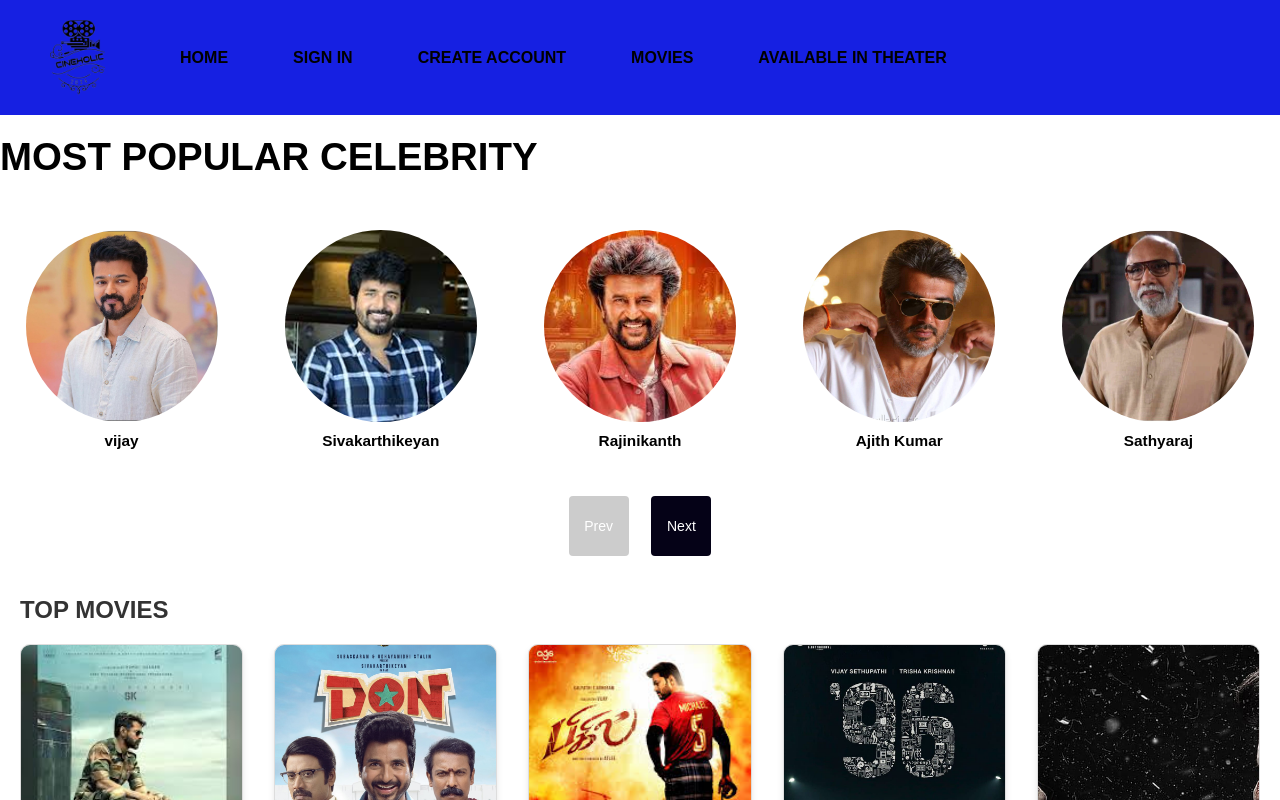
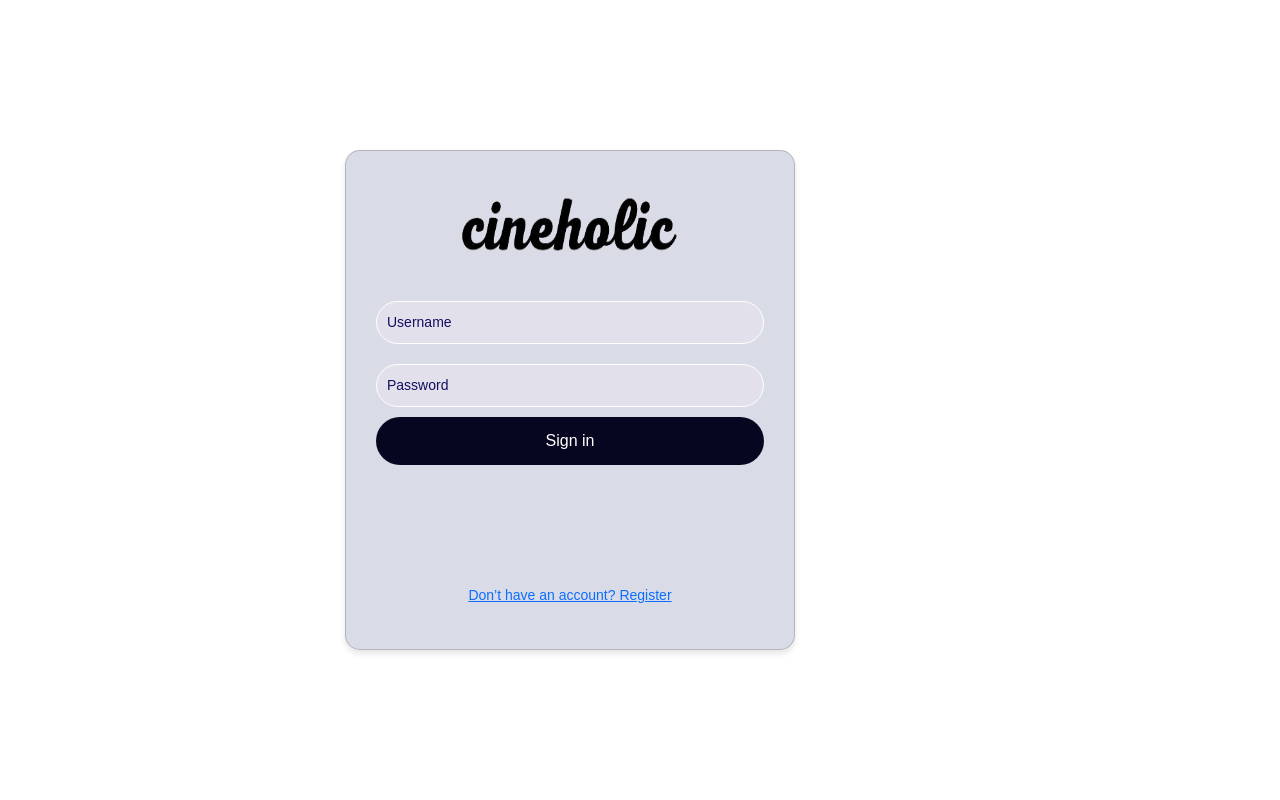
Before and after one commit to 25abhiram/cineholic-front-end, a React (Vite) app: page /Signin in a window 1280 px wide. Shown: the top 800 px of the page. Built offline with nearby package versions, Linux system fonts and the light colour scheme.

Commit message:
signin signup navgations added

```diff
--- a/index.html
+++ b/index.html
@@ -5,9 +5,11 @@
 
     <meta name="viewport" content="width=device-width, initial-scale=1.0" />
     <title>Movie </title>
+    <link rel="stylesheet" href="https://cdn.jsdelivr.net/npm/bootstrap@5.3.3/dist/css/bootstrap.min.css">
   </head>
   <body>
     <div id="root"></div>
     <script type="module" src="/src/main.tsx"></script>
+    <script src="https://cdn.jsdelivr.net/npm/bootstrap@5.3.3/dist/js/bootstrap.bundle.min.js"></script>
   </body>
 </html>
--- a/package.json
+++ b/package.json
@@ -13,7 +13,8 @@
   "dependencies": {
     "axios": "^1.7.9",
     "react": "^18.3.1",
-    "react-dom": "^18.3.1"
+    "react-dom": "^18.3.1",
+    "react-router-dom": "^7.1.3"
   },
   "devDependencies": {
     "@eslint/js": "^9.17.0",
--- a/src/App.css
+++ b/src/App.css
@@ -1,6 +1,7 @@
 
 /* App.css */
-body {
+/* body {
     margin: 0;
     font-family: Arial, sans-serif;
   }
+   */
--- a/src/App.tsx
+++ b/src/App.tsx
@@ -1,12 +1,13 @@
 import React from "react";
 import "./App.css"; // Ensure this file exists
 import Pages from "./Components/Navber/pages/pages"; // Adjust the path if needed
+import { AuthProvider } from "./context/AuthContext";
 
 const App: React.FC = () => {
   return (
-    <div>
-      <Pages />
-    </div>
+    <AuthProvider>
+    <Pages />
+  </AuthProvider>
   );
 };
 
--- a/src/Components/Navber/CreateAccount/CreateAccount.tsx
+++ b/src/Components/Navber/CreateAccount/CreateAccount.tsx
@@ -1,8 +1,11 @@
-import React,{ useState } from 'react';
+import React, { useState } from "react";
+import { useNavigate } from "react-router-dom"; // Import useNavigate
 import { signUp } from "../../../api/api"; // Backend API function for sign-up
-import  "../../Navber/Naver";
-import './CreateAccount.css';
-import avatar from '/avatar1.png'; // Adjust the path according to where the image is located
+import "../../Navber/Naver";
+import "./CreateAccount.css";
+import avatar from "/avatar1.png"; // Adjust the path according to where the image is located
+import { useAuth } from "../../../context/AuthContext";
+import { Link } from "react-router-dom";
 
 const CreateAccount: React.FC = () => {
   const [username, setUsername] = useState("");
@@ -16,7 +19,9 @@ const CreateAccount: React.FC = () => {
     confirmPassword: "",
   });
   const [generalMessage, setGeneralMessage] = useState("");
+  const navigate = useNavigate(); // Initialize useNavigate
 
+  const { setIsAuthenticated } = useAuth();
   const handleSignUp = async () => {
     setErrors({ username: "", email: "", password: "", confirmPassword: "" });
     setGeneralMessage("");
@@ -41,8 +46,12 @@ const CreateAccount: React.FC = () => {
     }
 
     try {
-      await signUp(username, email, password);
+      const response = await signUp(username, email, password);
+      const token = response.data.token;
+      localStorage.setItem("authToken", token);
+      setIsAuthenticated(true); // Update authentication state
       setGeneralMessage("Account created successfully!");
+      navigate("/Home"); // Navigate to home page on success
     } catch (err: any) {
       if (err.response && err.response.data.message) {
         const backendMessage = err.response.data.message;
@@ -62,8 +71,8 @@ const CreateAccount: React.FC = () => {
   return (
     <div className="container">
       <div className="card">
-         {/* Display the avatar */}
-         <div className="avatar-placeholder">
+        {/* Display the avatar */}
+        <div className="avatar-placeholder">
           <img src={avatar} alt="Avatar" className="avatar-img" />
         </div>
         {generalMessage && <p className="general-message">{generalMessage}</p>}
@@ -104,6 +113,9 @@ const CreateAccount: React.FC = () => {
         <button className="create-account-button" onClick={handleSignUp}>
           Create account
         </button>
+        <p>
+  Already have an account? <Link to="/Signin">Sign in</Link>
+</p>
       </div>
     </div>
   );
--- a/src/Components/Navber/Naver.tsx
+++ b/src/Components/Navber/Naver.tsx
@@ -1,36 +1,21 @@
 import React from "react";
+import { Link } from "react-router-dom";
 import "./Navber.css";
-// import logo from "./public/logo.png";
-interface NavbarProps {
-  setCurrentPage: (page: string) => void;
-}
 
-const Navbar: React.FC<NavbarProps> = ({ setCurrentPage }) => {
+const Navbar: React.FC = () => {
   return (
     <nav className="navbar">
-
+      <div className="navbar-header">
+        <img src="/Images/logo2.png" alt="Logo" className="navbar-logo" />
+      </div>
       <div className="navbar-links">
-      <div className="navbar-header">
-      <img src="/Images/logo2.png" alt="Logo" className="navbar-logo" />
-      </div>
-        <a href="#" onClick={(e) => { e.preventDefault(); setCurrentPage("home"); }}>
-          Home
-        </a>
-        <a href="#" onClick={(e) => { e.preventDefault(); setCurrentPage("signin"); }}>
-          Sign In
-        </a>
-        <a href="#" onClick={(e) => { e.preventDefault(); setCurrentPage("createAccount"); }}>
-          Create Account
-        </a>
-        {/* <a href="#" onClick={(e) => { e.preventDefault(); setCurrentPage("lists"); }}>
-          Lists
-        </a> */}
-        <a href="#" onClick={(e) => { e.preventDefault(); setCurrentPage("movies"); }}>
-          Movies
-        </a>
-        <a href="#" onClick={(e) => { e.preventDefault(); setCurrentPage("inTheater"); }}>
-          Available In Theater
-        </a>
+        <Link to="/">Home</Link>
+        <Link to="/signin">Sign In</Link>
+        <Link to="/createAccount">Create Account</Link>
+        {/* Uncomment if needed */}
+        {/* <Link to="/lists">Lists</Link> */}
+        <Link to="/movies">Movies</Link>
+        <Link to="/inTheater">Available In Theater</Link>
       </div>
     </nav>
   );
--- a/src/Components/Navber/Sign in/Signin.tsx
+++ b/src/Components/Navber/Sign in/Signin.tsx
@@ -1,13 +1,21 @@
 import React, { useState } from "react";
+import { useNavigate } from "react-router-dom"; // Import useNavigate
 import { signIn } from "../../../api/api"; // Backend API function for sign-in
 import "./SignIn.css";
+import { useAuth } from "../../../context/AuthContext";
+import { Link } from "react-router-dom";
+
 
 const Signin: React.FC = () => {
   const [username, setUsername] = useState("");
   const [password, setPassword] = useState("");
   const [errors, setErrors] = useState({ username: "", password: "" });
   const [generalMessage, setGeneralMessage] = useState("");
+  const navigate = useNavigate(); // Initialize useNavigate
 
+
+  const { setIsAuthenticated } = useAuth();
+  const [isLoading, setIsLoading] = useState(false);
   const handleSignIn = async () => {
     setErrors({ username: "", password: "" }); // Clear previous errors
     setGeneralMessage(""); // Clear any previous messages
@@ -19,18 +27,22 @@ const Signin: React.FC = () => {
       });
       return;
     }
-
+    setIsLoading(true); // Start loading
     try {
       const response = await signIn(username, password);
       const token = response.data.token;
       localStorage.setItem("authToken", token); // Save the token
+      setIsAuthenticated(true); // Update authentication state
       setGeneralMessage("Sign-in successful!");
+      navigate("/Home"); // Navigate to home page on success
     } catch (err: any) {
       if (err.response && err.response.data.message) {
         setGeneralMessage(err.response.data.message); // Handle general errors
       } else {
         setGeneralMessage("Sign-in failed. Please try again.");
       }
+    } finally {
+      setIsLoading(false); // Stop loading
     }
   };
 
@@ -38,7 +50,7 @@ const Signin: React.FC = () => {
     <div className="container">
       <div className="card">
         <div className="avatar-placeholder">
-        <img src="/public/avatar1.png" alt="Avatar" />
+          <img src="/public/avatar1.png" alt="Avatar" />
         </div>
         {generalMessage && <p className="general-message">{generalMessage}</p>}
         <input
@@ -48,25 +60,29 @@ const Signin: React.FC = () => {
           value={username}
           onChange={(e) => setUsername(e.target.value)}
         />
-                {errors.username && <p className="error">{errors.username}</p>}
+        {errors.username && <p className="error">{errors.username}</p>}
         <div className="input-wrapper">
           <input
             type="password"
             placeholder="Password"
             className="input"
             value={password}
-          onChange={(e) => setPassword(e.target.value)}
+            onChange={(e) => setPassword(e.target.value)}
           />
-                  {errors.password && <p className="error">{errors.password}</p>}
+          {errors.password && <p className="error">{errors.password}</p>}
         </div>
         {/* <a href="#" className="forgot-password">
           Forgot password?
         </a> */}
-        <button className="sign-in-button" onClick={handleSignIn}>
-          Sign in
+        <button
+          className="sign-in-button"
+          onClick={handleSignIn}
+          disabled={isLoading}
+        >
+          {isLoading ? "Signing in..." : "Sign in"}
         </button>
         <a href="#" className="register-link">
-          Don’t have an account? Register
+          <Link to="/CreateAccount">Don’t have an account? Register</Link>
         </a>
       </div>
     </div>
--- a/src/Components/Navber/pages/pages.tsx
+++ b/src/Components/Navber/pages/pages.tsx
@@ -1,4 +1,10 @@
 import React from "react";
+import {
+  BrowserRouter as Router,
+  Routes,
+  Route,
+  Navigate,
+} from "react-router-dom";
 import Navbar from "../Naver";
 import Home from "../Home/Home";
 import SignIn from "../Sign in/Signin";
@@ -6,36 +12,65 @@ import CreateAccount from "../CreateAccount/CreateAccount";
 import Lists from "../Lists/Lists";
 import Movies from "../Movies/Movies";
 import AvailableInTheater from "../Theater/Theater";
+import { useAuth,AuthProvider } from "../../../context/AuthContext";
+import PrivateRoute from "../../Shared/PrivateRoute";
 
 const Pages: React.FC = () => {
-  const [currentPage, setCurrentPage] = React.useState("home");
+  const { isAuthenticated } = useAuth();
+  return (
+    <AuthProvider>
+      <Router>
+        {isAuthenticated && <Navbar />}
+        <div className="page-content">
+          <Routes>
+            {/* Redirect root ("/") to the appropriate route */}
+            <Route
+              path="/"
+              element={<Navigate to={isAuthenticated ? "/Home" : "/Signin"} />}
+            />
+            {/* Public routes */}
+            <Route path="/Signin" element={<SignIn />} />
+            <Route path="/CreateAccount" element={<CreateAccount />} />
 
-  const renderPage = () => {
-    switch (currentPage) {
-      case "home":
-        return <Home />;
-      case "signin":
-        return <SignIn />;
-      case "createAccount":
-        return <CreateAccount />;
-      case "lists":
-        return <Lists />;
-      case "movies":
-        return <Movies />;
-      case "inTheater":
-        return <AvailableInTheater />;
-      default:
-        return <Home />;
-    }
-  };
-
-  return (
-    <div>
-      <Navbar setCurrentPage={setCurrentPage} />
-      <div className="page-content">
-        {renderPage()}
-      </div>
-    </div>
+            {/* Private routes */}
+            <Route
+              path="/Home"
+              element={
+                <PrivateRoute>
+                  <Home />
+                </PrivateRoute>
+              }
+            />
+            <Route
+              path="/lists"
+              element={
+                <PrivateRoute>
+                  <Lists />
+                </PrivateRoute>
+              }
+            />
+            <Route
+              path="/movies"
+              element={
+                <PrivateRoute>
+                  <Movies />
+                </PrivateRoute>
+              }
+            />
+            <Route
+              path="/inTheater"
+              element={
+                <PrivateRoute>
+                  <AvailableInTheater />
+                </PrivateRoute>
+              }
+            />
+             {/* Catch-all route */}
+            <Route path="*" element={<Navigate to="/Signin" />} />
+          </Routes>
+        </div>
+      </Router>
+    </AuthProvider>
   );
 };
 
--- /dev/null
+++ b/src/Components/Shared/PrivateRoute.tsx
@@ -0,0 +1,11 @@
+import React from "react";
+import { Navigate } from "react-router-dom";
+import { useAuth } from "../../context/AuthContext";
+
+const PrivateRoute: React.FC<{ children: React.ReactNode }> = ({ children }) => {
+  const { isAuthenticated } = useAuth();
+
+  return isAuthenticated ? <>{children}</> : <Navigate to="/signin" />;
+};
+
+export default PrivateRoute;
--- /dev/null
+++ b/src/context/AuthContext.tsx
@@ -0,0 +1,28 @@
+import React, { createContext, useState, useContext } from "react";
+
+interface AuthContextType {
+  isAuthenticated: boolean;
+  setIsAuthenticated: React.Dispatch<React.SetStateAction<boolean>>;
+}
+
+const AuthContext = createContext<AuthContextType | undefined>(undefined);
+
+export const AuthProvider: React.FC<{ children: React.ReactNode }> = ({ children }) => {
+  const [isAuthenticated, setIsAuthenticated] = useState<boolean>(
+    !!localStorage.getItem("authToken")
+  );
+
+  return (
+    <AuthContext.Provider value={{ isAuthenticated, setIsAuthenticated }}>
+      {children}
+    </AuthContext.Provider>
+  );
+};
+
+export const useAuth = () => {
+  const context = useContext(AuthContext);
+  if (!context) {
+    throw new Error("useAuth must be used within an AuthProvider");
+  }
+  return context;
+};
```
Also changed, not shown: src/Components/Navber/Movies/Movies.tsx (+7 -73 lines), 1 other file (tests, documents, lock files or other folders).
